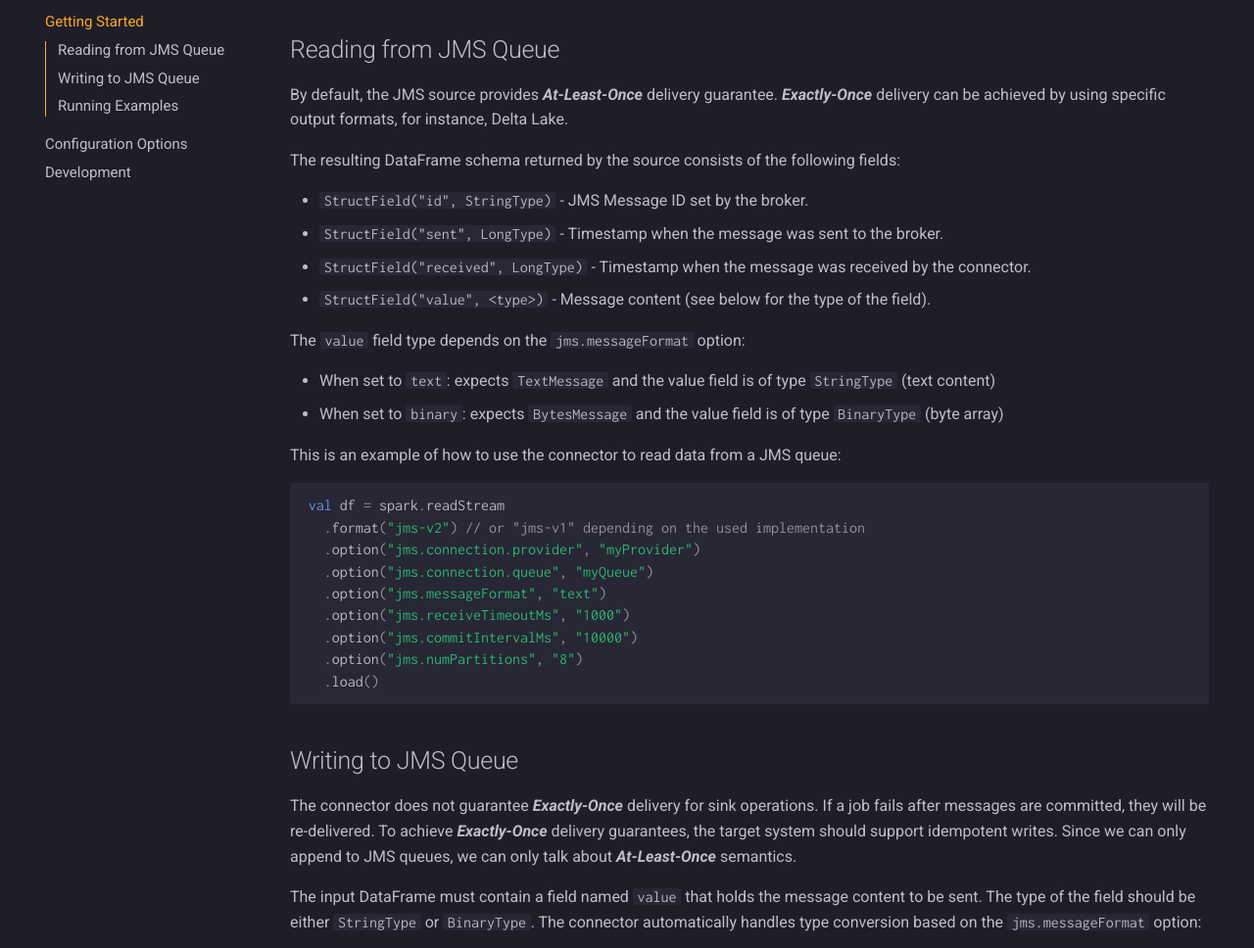
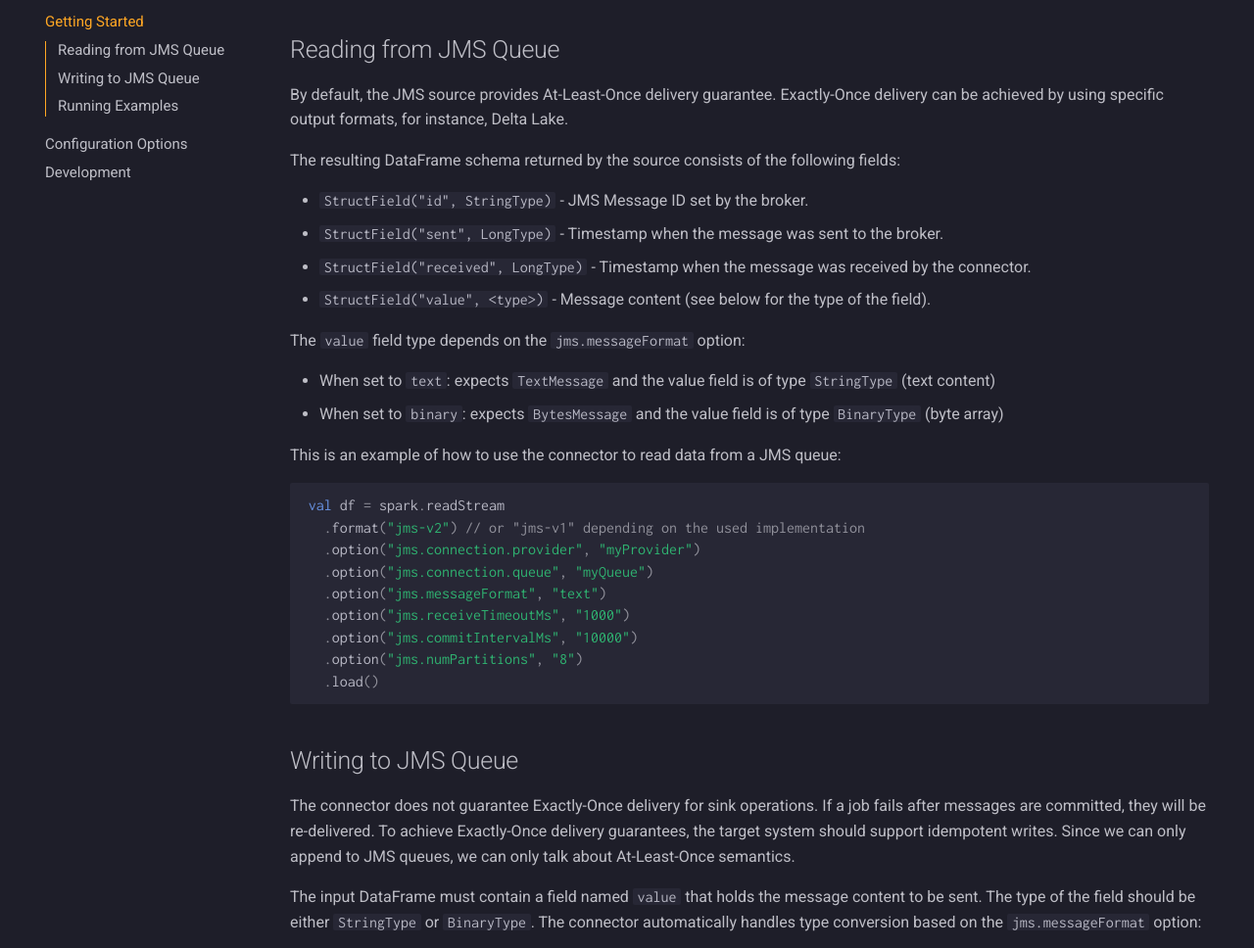
Before and after one commit to dyaraev/spark-jms-connector, an MkDocs documentation site: the page built from docs/getting-started.md, in a window 1280 px wide and 1400 px high. Shown: the part 147-1115 px from the top of the window at 98% size. Built offline with MkDocs 1.6.1 and Material for MkDocs 9.7.7, drawn with Linux system fonts in a browser that asks for light colours; plug-ins that fetch from the network failed and are left out; comment, search, counter and statistics services are not loaded; some of the changed text lies outside the part shown.

Commit message:
docs: minor changes

````diff
--- a/docs/getting-started.md
+++ b/docs/getting-started.md
@@ -2,7 +2,8 @@
 
 ## Reading from JMS Queue
 
-By default, the JMS source provides ***At-Least-Once*** delivery guarantee. ***Exactly-Once*** delivery can be achieved by using specific output formats, for instance, Delta Lake.
+By default, the JMS source provides At-Least-Once delivery guarantee.
+Exactly-Once delivery can be achieved by using specific output formats, for instance, Delta Lake.
 
 The resulting DataFrame schema returned by the source consists of the following fields:
 
@@ -32,10 +33,10 @@ val df = spark.readStream
 
 ## Writing to JMS Queue
 
-The connector does not guarantee ***Exactly-Once*** delivery for sink operations.
+The connector does not guarantee Exactly-Once delivery for sink operations.
 If a job fails after messages are committed, they will be re-delivered.
-To achieve ***Exactly-Once*** delivery guarantees, the target system should support idempotent writes.
-Since we can only append to JMS queues, we can only talk about ***At-Least-Once*** semantics.
+To achieve Exactly-Once delivery guarantees, the target system should support idempotent writes.
+Since we can only append to JMS queues, we can only talk about At-Least-Once semantics.
 
 The input DataFrame must contain a field named `value` that holds the message content to be sent. The type of the field should be either `StringType` or `BinaryType`. The connector automatically handles type conversion based on the `jms.messageFormat` option:
 
@@ -88,7 +89,7 @@ sbt "examples/runMain io.github.dyaraev.spark.connector.jms.example.ExampleApp r
 
 The example uses a message generator that sends text JMS messages with CSV payloads.
 The job reads the JMS queue into a stream, parses the CSV fields, keeps the JMS metadata (`id`, `sent`, `received`) plus the parsed columns, and writes the result to Parquet files.
-There’s no deduplication, so it’s a straightforward at‑least‑once file sink.
+There’s no deduplication, so it’s a straightforward At‑Least‑Once file sink.
 
 ```bash
 # Run an ActiveMQ broker, a test message generator and an example Spark job with the JMS source.
@@ -100,7 +101,7 @@ As in the previous example, the source is CSV messages sent to a JMS queue by th
 The job reads the stream, parses the CSV fields, adds a `sent_dt` date from the message timestamp, and writes into a Delta table partitioned by day.
 It uses JMS message ID represented by the `id` field and `sent_dt` as a composite merge key.
 It also drops duplicates per batch and inserts missing rows using the MERGE.
-Assuming message IDs are unique for each day and the source is at‑least‑once, this gives exactly‑once results in the Delta table for that key.
+Assuming message IDs are unique for each day and the source is At‑Least‑Once, this gives Exactly‑Once results in the Delta table for that key.
 
 ```bash
 # Run an ActiveMQ broker, a test file generator, an example Spark job with the JMS sink and a test message reader.
````
Also changed, not shown: docs/index.md (+1 -1 lines).
